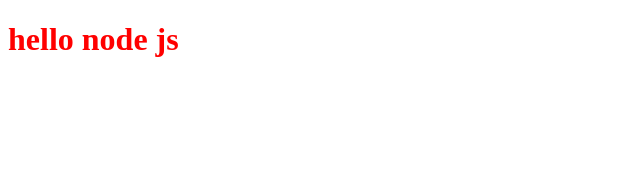
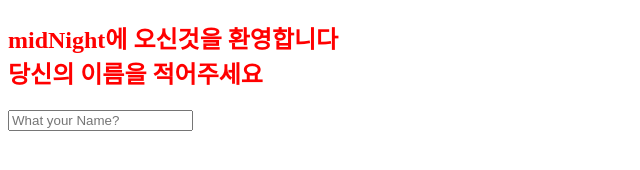
Before and after one commit to munjimon/midNight, a website: page views/index.html in a window 1280 px wide. Shown: the whole page, without its empty margins (0-640 px from the left). Drawn offline with Linux system fonts and the light colour scheme.

Commit message:
로그인 전 기본 마크업 구

```diff
--- a/views/index.html
+++ b/views/index.html
@@ -8,6 +8,43 @@
     <link rel="stylesheet" type="text/css" href="/style/css/index.css" />
   </head>
   <body>
-    <h1>hello node js</h1>
+    <div id="wrap">
+      <header></header>
+      <section>
+        <div class="section__wrap">
+          <div class="section__content">
+            <h1 class="section__text">
+              midNight에 오신것을 환영합니다<br />
+              당신의 이름을 적어주세요
+            </h1>
+            <form class="section__input-box" onsubmit="changeSection(event)">
+              <input
+                class="section__input"
+                type="text"
+                placeholder="What your Name?"
+              />
+              <span class="section__focus-border"></span>
+            </form>
+          </div>
+        </div>
+      </section>
+      <footer></footer>
+    </div>
   </body>
+  <script>
+    const contentBox = document.querySelector(".section__content")
+    const sectionText = document.querySelector(".section__text")
+    const inputBox = document.querySelector(".section__input-box")
+    const userNameInput = document.querySelector(".section__input")
+    const changeSection = e => {
+      e.preventDefault()
+      sectionText.innerHTML = `안녕하세요 ${
+        userNameInput.value
+      }!<br/>아래 보이는 입력창에 메모를 적어보세요`
+      inputBox.setAttribute("onsubmit", "b(event)")
+      userNameInput.value = ""
+      userNameInput.setAttribute("placeholder", "메모를 작성해보세요")
+      userNameInput.focus()
+    }
+  </script>
 </html>
```
